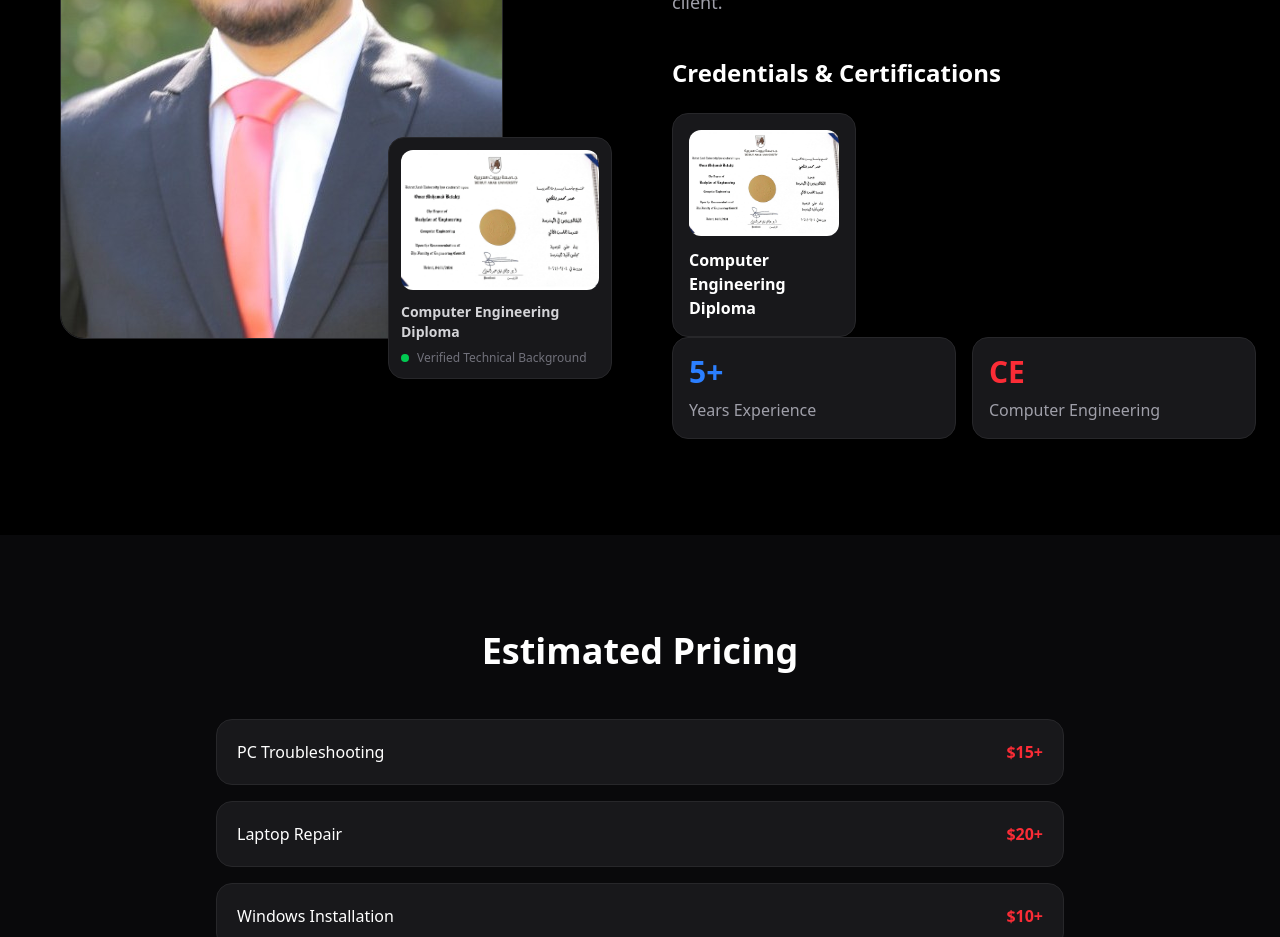
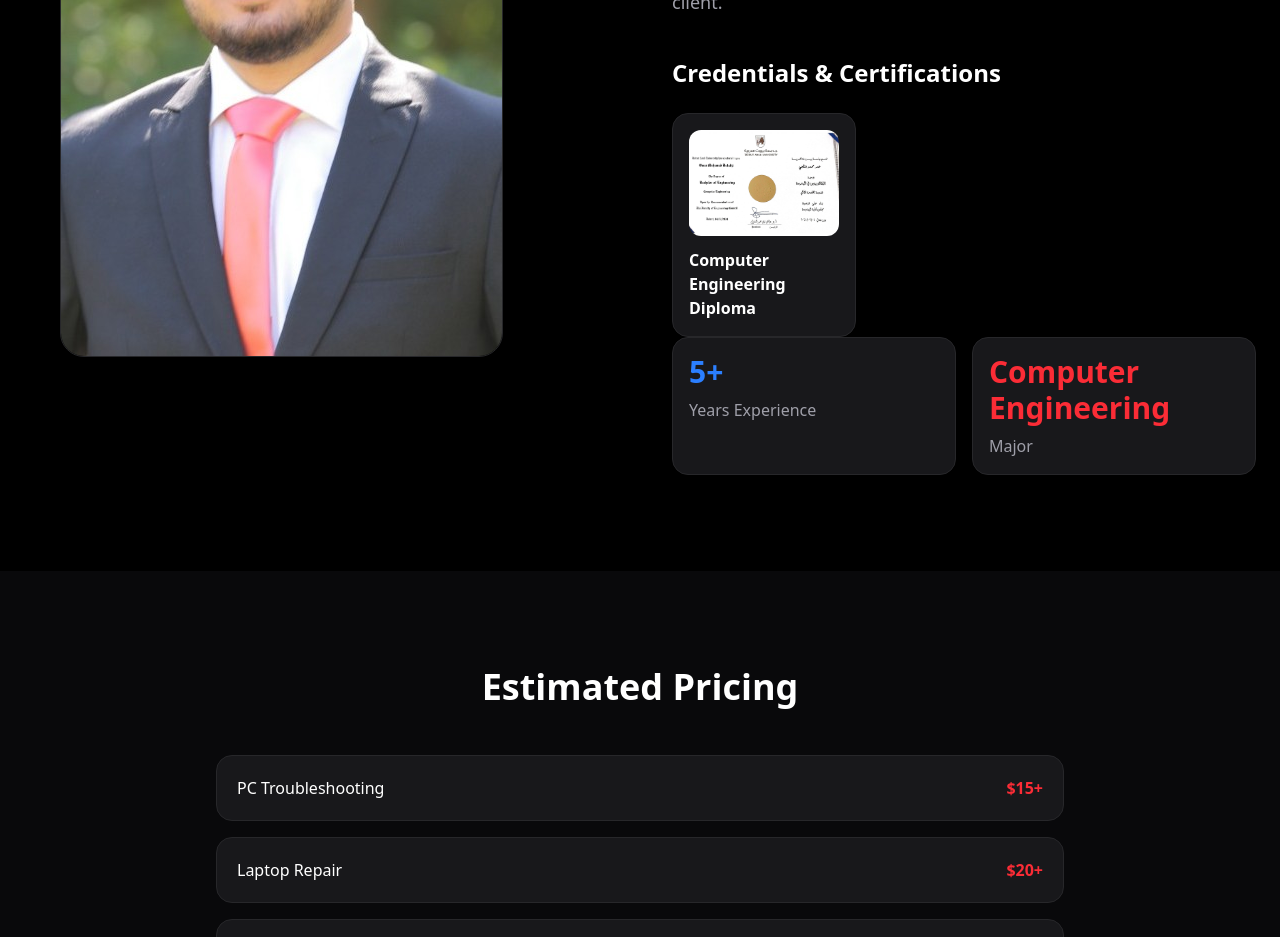
Before and after one commit to OmarBatakji/pcm-maintenance, a Next.js app: page / in a window 1280 px wide. Shown: the part 2420-3357 px from the top of the page. Built offline with nearby package versions, Linux system fonts and the light colour scheme.

Commit message:
Few changes in the "About" page

```diff
--- a/app/components/About.tsx
+++ b/app/components/About.tsx
@@ -9,26 +9,7 @@ export default function About() {
                 alt="Founder of PCM Maintenance"
                 className="rounded-3xl border border-zinc-800 shadow-2xl"
             />
-            <div className="absolute lg:-bottom-10 lg:-right-10 mt-6 lg:mt-0 bg-zinc-900 border border-zinc-800 rounded-2xl p-3 shadow-2xl w-56">
 
-                <img
-                src="/certificates/diploma.jpg"
-                alt="Computer Engineering Diploma"
-                className="rounded-xl mb-3"
-                />
-
-                <p className="text-sm text-zinc-300 font-semibold">
-                Computer Engineering Diploma
-                </p>
-
-                <div className="flex items-center gap-2 mt-2">
-                <div className="w-2 h-2 rounded-full bg-green-500" />
-
-                <p className="text-xs text-zinc-500">
-                    Verified Technical Background
-                </p>
-                </div>
-            </div>
         </div>
 
         <div>
@@ -96,11 +77,11 @@ export default function About() {
 
             <div className="bg-zinc-900 border border-zinc-800 rounded-2xl p-4">
               <h3 className="text-3xl font-bold text-red-500">
-                CE
+                Computer Engineering
               </h3>
 
               <p className="text-zinc-400 mt-2">
-                Computer Engineering
+                Major
               </p>
             </div>
           </div>
```
